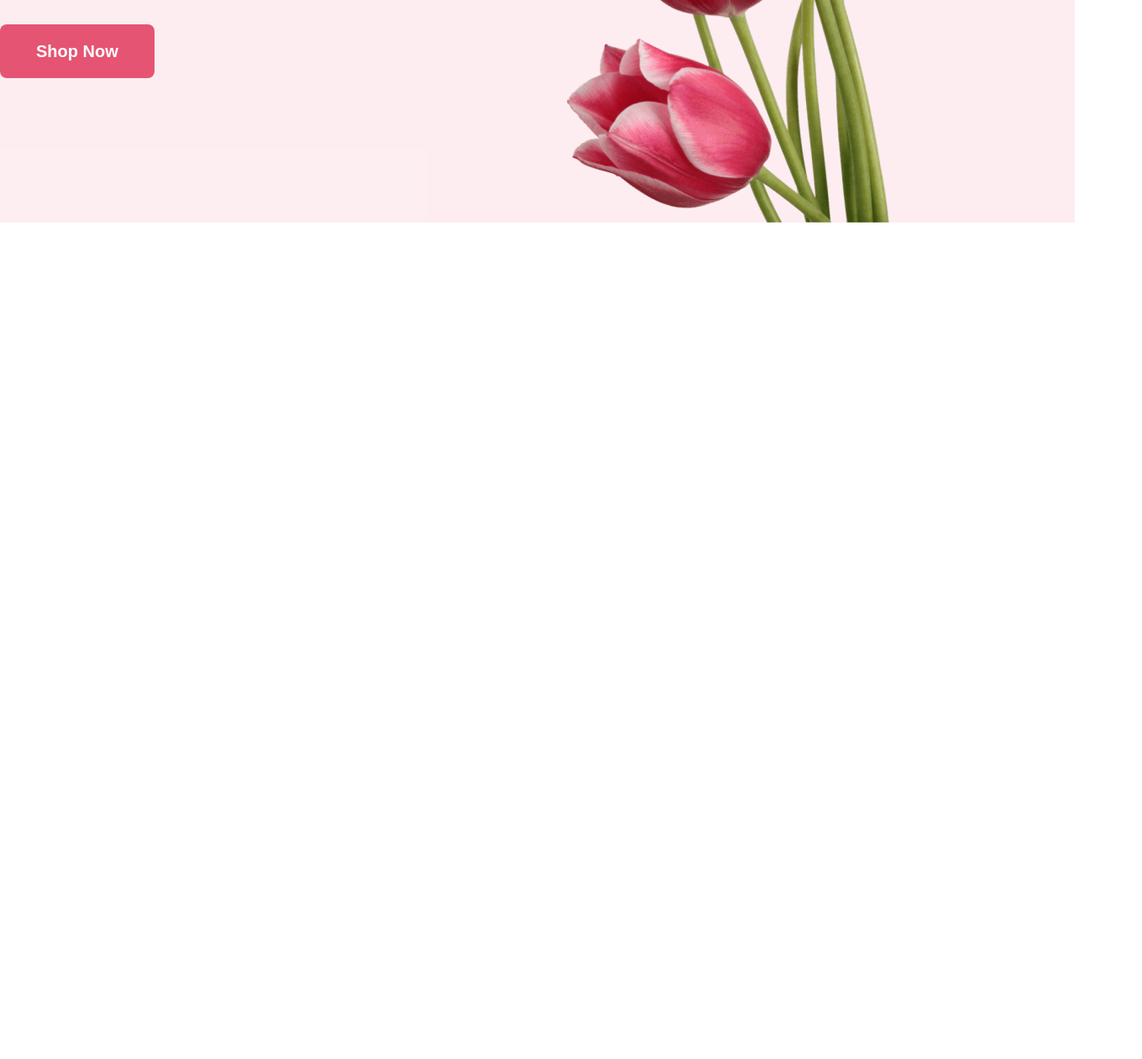
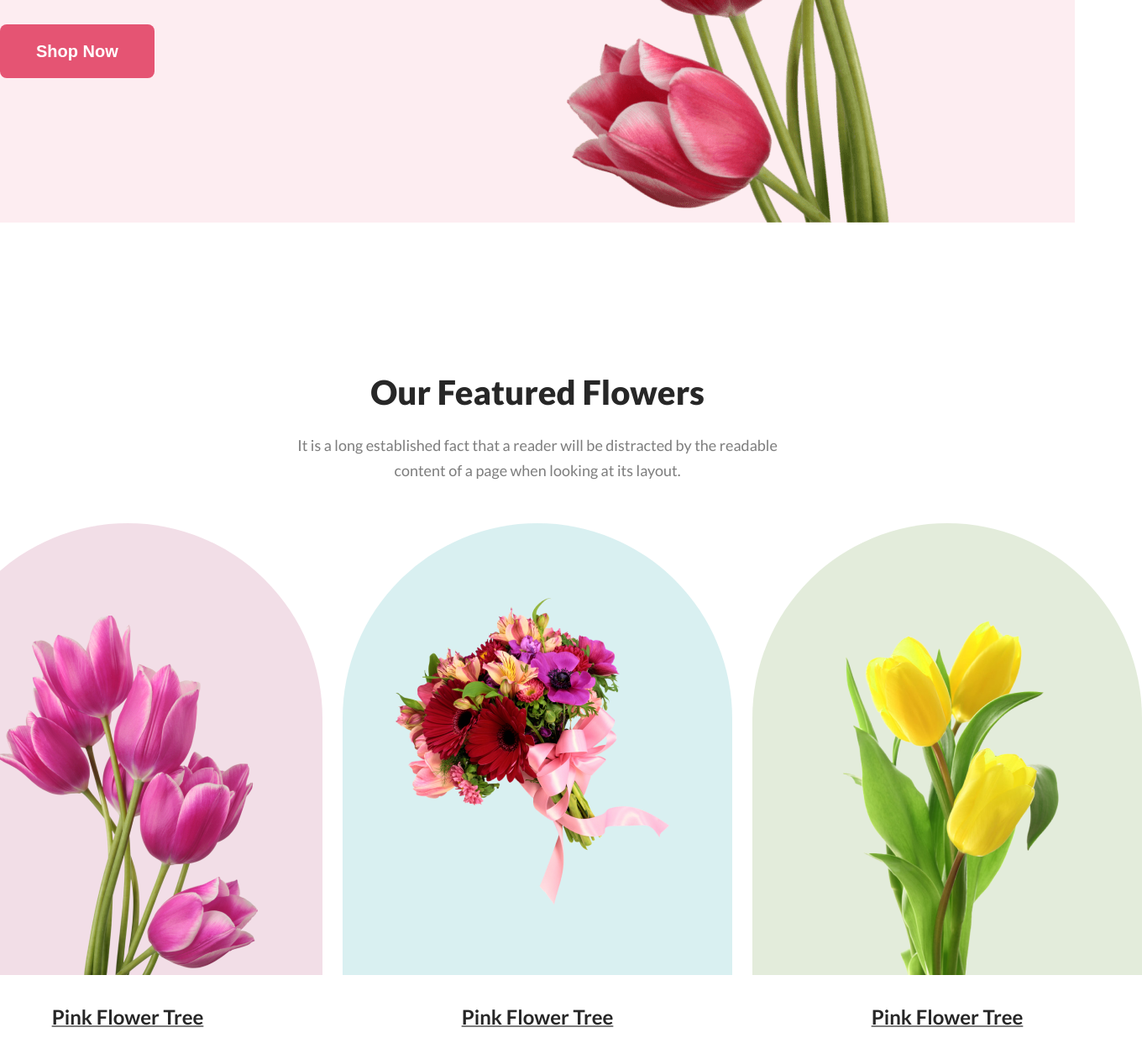
Before and after one commit to Durjoy96/online-flower-shop-landing-page, a plain HTML site: page index.html in a window 1280 px wide. Shown: the part 585-1846 px from the top of the page at 84% size, 1360 px wide, since content can reach past the window. Before the commit the page ends 850 px from the top, so only its background shows below. Drawn offline with Linux system fonts and the light colour scheme.

Commit message:
added featured section

```diff
--- a/assets/css/styles.css
+++ b/assets/css/styles.css
@@ -16,12 +16,27 @@
 }
 
 /* shared styles */
+.max-width-90rem-center {
+    max-width: 90rem;
+    margin: 0 auto;
+}
+
+.title {
+    color: var(--base-content);
+    font-size: 40px;
+    font-weight: 800;
+    line-height: 48px;
+    letter-spacing: 0%;
+    text-align: center;
+}
+
 .description {
     color: var(--base-content-secondary);
     font-size: 18px;
     font-weight: 400;
     line-height: 30px;
     letter-spacing: 0%;
+    text-align: center;
 }
 
 .primary-btn {
@@ -51,9 +66,7 @@ header {
 }
 
 .banner-parent {
-    max-width: 90rem;
     height: 100%;
-    margin: 0 auto;
     position: relative;
 
     display: flex;
@@ -82,3 +95,63 @@ header {
     right: 0;
     bottom: 0;
 }
+
+/* featured flowers styles */
+.featured-flowers {
+    margin: 178px auto 0;
+    display: flex;
+    flex-direction: column;
+    align-items: center;
+}
+
+.featured-flowers-content {
+    width: 594px;
+}
+
+.featured-flowers-content p {
+    margin: 24px 0 48px;
+}
+
+.featured-flowers-container {
+    display: flex;
+    gap: 24px;
+
+}
+
+.featured-flower {
+    width: 464px;
+    height: 538px;
+    border: none;
+    border-radius: 300px 300px 0 0;
+
+    display: flex;
+    align-items: flex-end;
+    justify-content: center;
+}
+
+.featured-flower.first {
+    background-color: rgba(167, 33, 98, 0.15);
+}
+
+.featured-flower.second {
+    background-color: rgba(5, 151, 160, 0.15);
+}
+
+.featured-flower.second img {
+    align-self: center;
+}
+
+.featured-flower.third {
+    background-color: rgba(71, 125, 17, 0.15);
+}
+
+.flower-name {
+    color: var(--base-content);
+    font-size: 24px;
+    font-weight: 700;
+    line-height: 35px;
+    letter-spacing: 0%;
+    text-align: center;
+    text-decoration: 2px underline var(--base-content-secondary);
+    margin: 32px 0 0;
+}
--- a/index.html
+++ b/index.html
@@ -15,10 +15,12 @@
 
 <body>
     <header>
-        <div class="banner-parent">
+        <div class="banner-parent max-width-90rem-center">
             <div class="banner-content">
                 <h1 class="tagline">Let's make beautiful flowers a part of your life.</h1>
-                <p class="description ">It is a long established fact that a reader will be distracted by the readable content of a page when looking at its layout. The point of using Lorem Ipsum is that it has a more-or-less normal distribution of letters.</p>
+                <p class="description ">It is a long established fact that a reader will be distracted by the readable
+                    content of a page when looking at its layout. The point of using Lorem Ipsum is that it has a
+                    more-or-less normal distribution of letters.</p>
                 <button class="primary-btn">Shop Now</button>
             </div>
             <img src="assets/flowers-img/banner-img.png" alt="banner-img">
@@ -26,12 +28,41 @@
     </header>
 
     <main>
+        <section class="featured-flowers max-width-90rem-center">
+            <div class="featured-flowers-content">
+                <h2 class="title">Our Featured Flowers</h2>
+                <p class="description">It is a long established fact that a reader will be distracted by the readable
+                    content of a page when looking at its layout.</p>
+            </div>
+            <div class="featured-flowers-container">
+                <div class="featured-flower-box">
+                    <div class="featured-flower first">
+                        <img src="assets/flowers-img/pngwing-5.png" alt="pink flower tree">
+                    </div>
+                    <p class="flower-name">Pink Flower Tree</p>
+                </div>
 
+                <div class="featured-flower-box">
+                    <div class="featured-flower second">
+                        <img src="assets/flowers-img/pngwing-6.png" alt="pink flower tree">
+                    </div>
+                    <p class="flower-name">Pink Flower Tree</p>
+                </div>
+
+                <div class="featured-flower-box">
+                    <div class="featured-flower third">
+                        <img src="assets/flowers-img/pngwing-7.png" alt="pink flower tree">
+                    </div>
+                    <p class="flower-name">Pink Flower Tree</p>
+                </div>
+            </div>
+        </section>
     </main>
 
     <footer>
 
     </footer>
+    <br><br><br><br><br><br><br><br><br><br><br><br><br><br><br><br><br><br><br><br>
 </body>
 
 </html>
```
Also changed, not shown: assets/flowers-img/pngwing-5.png (renamed from assets/flowers-img/pngwing 6.png), assets/flowers-img/pngwing-6.png (renamed from assets/flowers-img/pngwing 5.png), assets/flowers-img/pngwing-7.png (renamed from assets/flowers-img/pngwing 7.png).
